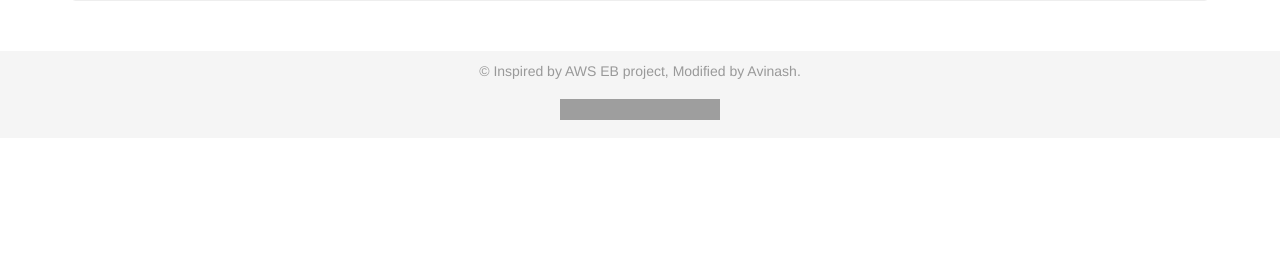
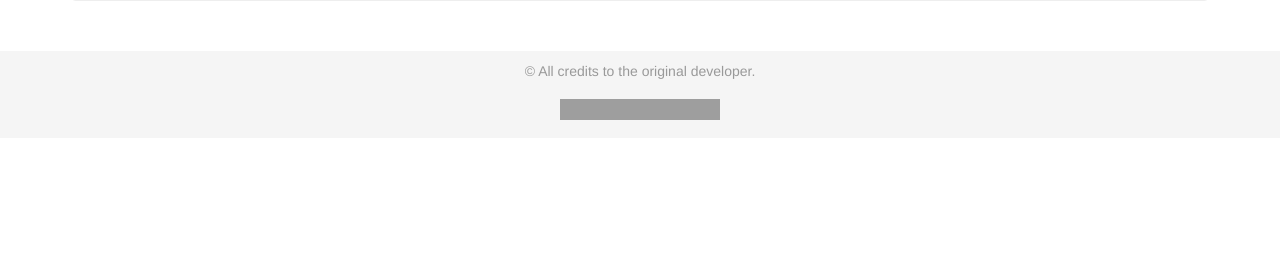
Before and after one commit to praneethabattula13-lab/DynamoDB_AWS_Project, a Flask app: page / in a window 1280 px wide. Shown: the part 420-675 px from the top of the page. Run offline with Flask 2, Linux system fonts and the light colour scheme; some libraries are stand-ins or nearby versions; grey boxes are pictures that could not be loaded.

Commit message:
Update base.html

```diff
--- a/templates/base.html
+++ b/templates/base.html
@@ -75,7 +75,7 @@
 <footer>
     <div class="container">
         <p class="text-muted text-center">
-            &copy; Inspired by AWS EB project, Modified by Avinash.
+            &copy; All credits to the original developer.
         </p>
         <center>
             <img src="//d36cz9buwru1tt.cloudfront.net/awsmedia/logo_an_amazon_company.gif" alt="AWS Logo" width="160" height="21" vspace="8">
```
